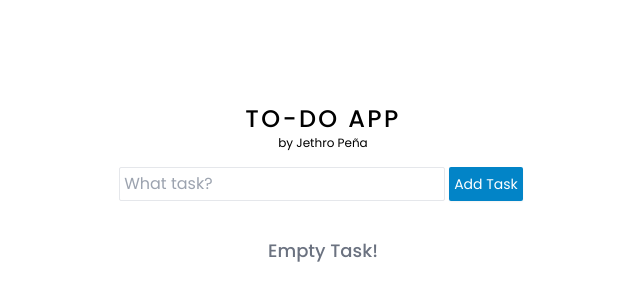
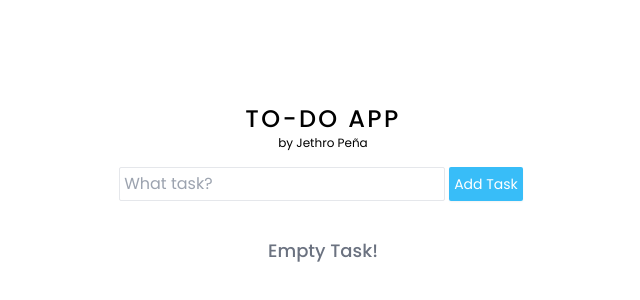
Before and after one commit to Craigen1/To-do-app, a Next.js app: page / in a window 1280 px wide. Shown: the part 206-506 px from the top of the page, without its empty margins (317-957 px from the left). Built offline with nearby package versions, Linux system fonts and the light colour scheme.

Commit message:
change btn color

```diff
--- a/app/component/AddTask.jsx
+++ b/app/component/AddTask.jsx
@@ -66,7 +66,7 @@ export const AddTask = () => {
             onChange={(e) => setValue(e.target.value)}
           />
           <button
-            className="md:mx-1 my-2 md:my-0 md:p-[5px] p-[6px] hover:scale-95 shadow-sm rounded-sm bg-sky-600 text-white text-xs md:text-sm w-fit md:w-full duration-200"
+            className="md:mx-1 my-2 md:my-0 md:p-[5px] p-[6px] hover:scale-95 shadow-sm rounded-sm bg-sky-400 text-white text-xs md:text-sm w-fit md:w-full duration-200"
             type="submit"
           >
             Add Task
```
